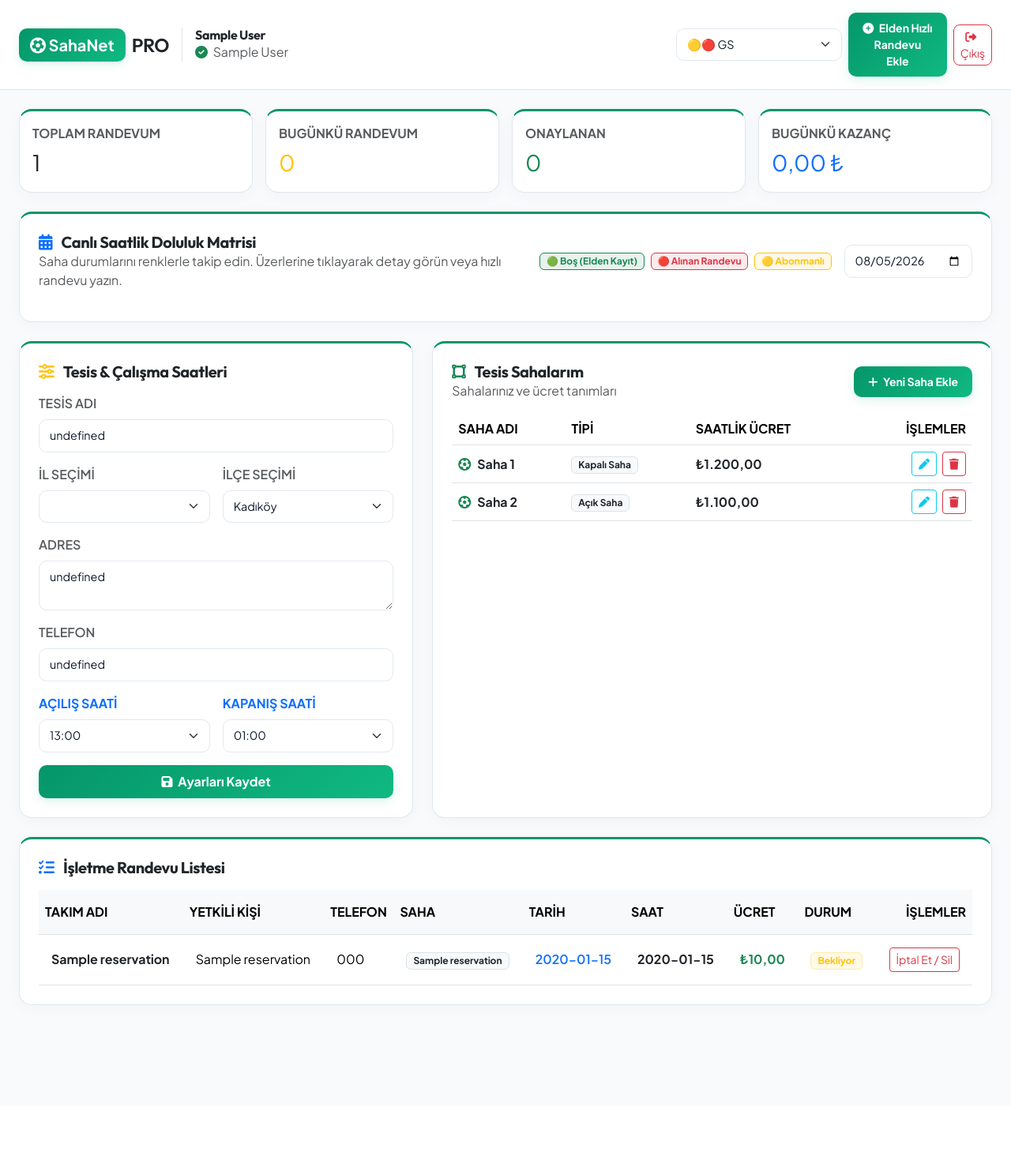
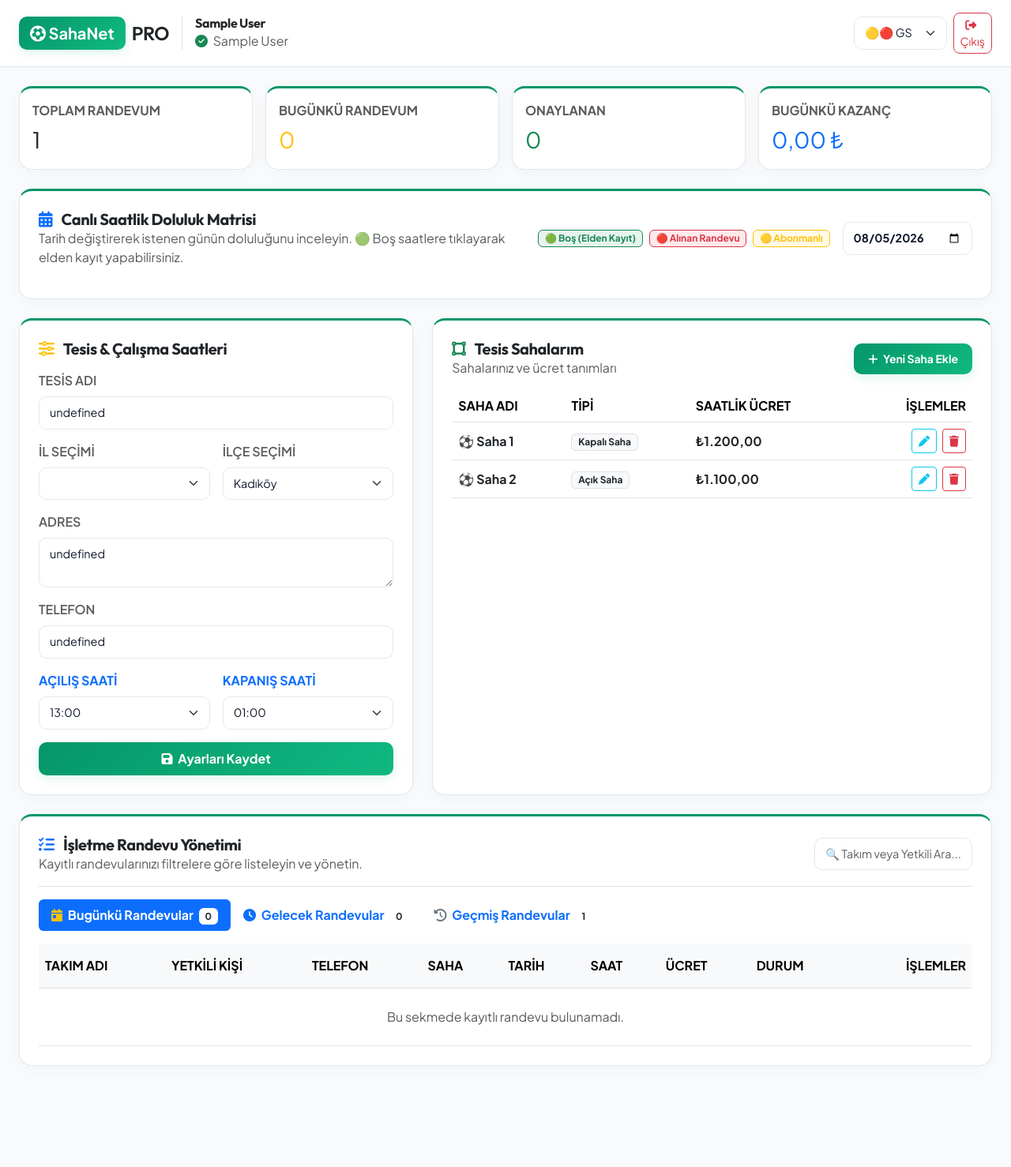
Before and after one commit to Sefabd/halisaha-randevu, a PHP site: page /owner_dashboard.php in a window 1280 px wide. Shown: the whole page at 79% size. Before the commit the page ends 1273 px from the top, so only its background shows below. Run offline with PHP 8.4, Linux system fonts and the light colour scheme; the visitor is signed in with stand-in values (Sample User, id 1); tables that the repository leaves empty hold one stand-in row (values such as "Sample post").

Commit message:
fix: Block past date bookings, redesign GS/FB team colors, add facility name search bar, fix matrix date picker, and add Today/Future/Past reservation tabs in owner panel

```diff
--- a/owner_dashboard.php
+++ b/owner_dashboard.php
@@ -1,5 +1,5 @@
 <?php
-// owner_dashboard.php - Tesis İşletmecisi Paneli (Logo, Temiz Tablo & Renkli Saat Matrisi)
+// owner_dashboard.php - Tesis İşletmecisi Paneli (Sekmeli Randevu Listesi & Canlı Tarih Matrisi)
 if (session_status() === PHP_SESSION_NONE) {
     session_start();
 }
@@ -12,6 +12,7 @@ if (!isset($_SESSION['user_role']) || $_SESSION['user_role'] !== 'owner') {
 $facility_name = $_SESSION['facility_name'] ?? 'Tesisim';
 $owner_name = $_SESSION['owner_name'] ?? 'İşletmeci';
 $current_team = $_SESSION['user_team'] ?? 'neutral';
+$today_str = date('Y-m-d');
 ?>
 <!DOCTYPE html>
 <html lang="tr" data-team="<?php echo htmlspecialchars($current_team); ?>">
@@ -27,7 +28,7 @@ $current_team = $_SESSION['user_team'] ?? 'neutral';
 </head>
 <body>
 
-<!-- Header Navbar with Official Brand Logo -->
+<!-- Header Navbar (Elden Hızlı Randevu Ekle Butonu Üst Menüden Kaldırıldı) -->
 <header class="minimal-navbar py-3 mb-4">
     <div class="container-fluid px-4 d-flex align-items-center justify-content-between">
         <div class="d-flex align-items-center gap-3">
@@ -53,9 +54,6 @@ $current_team = $_SESSION['user_team'] ?? 'neutral';
                 <option value="neutral" <?php echo $current_team === 'neutral' ? 'selected' : ''; ?>>🟢⚪ Yeşil</option>
             </select>
 
-            <button class="btn btn-team btn-sm" data-bs-toggle="modal" data-bs-target="#walkinModal">
-                <i class="fa-solid fa-plus-circle me-1"></i> Elden Hızlı Randevu Ekle
-            </button>
             <a href="api/auth.php?action=logout" class="btn btn-outline-danger btn-sm rounded-3">
                 <i class="fa-solid fa-right-from-bracket me-1"></i> Çıkış
             </a>
@@ -93,21 +91,20 @@ $current_team = $_SESSION['user_team'] ?? 'neutral';
         </div>
     </div>
 
-    <!-- RENKLİ SAAT MATRİSİ PANENLİ (🟢 Yeşil: Boş | 🔴 Kırmızı: Alınan Normal | 🟡 Sarı: Abonmanlı) -->
+    <!-- RENKLİ SAAT MATRİSİ (SEÇİLEN TARİHE GÖRE CANLI GÜNCELLENİR) -->
     <section class="minimal-card p-4 mb-4">
         <div class="d-flex justify-content-between align-items-center mb-3">
             <div>
                 <h5 class="fw-bold text-dark mb-0"><i class="fa-solid fa-calendar-days text-primary me-2"></i> Canlı Saatlik Doluluk Matrisi</h5>
-                <span class="text-muted fs-8">Saha durumlarını renklerle takip edin. Üzerlerine tıklayarak detay görün veya hızlı randevu yazın.</span>
+                <span class="text-muted fs-8">Tarih değiştirerek istenen günün doluluğunu inceleyin. 🟢 Boş saatlere tıklayarak elden kayıt yapabilirsiniz.</span>
             </div>
             <div class="d-flex align-items-center gap-3">
-                <!-- Color Legend -->
-                <div class="d-flex align-items-center gap-2 fs-8">
+                <div class="d-flex align-items-center gap-2 fs-8 d-none d-md-flex">
                     <span class="badge bg-success bg-opacity-10 text-success border border-success">🟢 Boş (Elden Kayıt)</span>
                     <span class="badge bg-danger bg-opacity-10 text-danger border border-danger">🔴 Alınan Randevu</span>
                     <span class="badge bg-warning bg-opacity-10 text-warning border border-warning">🟡 Abonmanlı</span>
                 </div>
-                <input type="date" class="form-control form-control-sm max-w-150" id="matrixDate" onchange="loadOwnerFacility()">
+                <input type="date" class="form-control form-control-sm max-w-160 fw-bold border-primary" id="matrixDate" value="<?php echo $today_str; ?>" onchange="renderOwnerMatrix()">
             </div>
         </div>
 
@@ -122,7 +119,7 @@ $current_team = $_SESSION['user_team'] ?? 'neutral';
     </section>
 
     <div class="row g-4 mb-4">
-        <!-- 1. TESİS AYARLARI VE DİNAMİK İL/İLÇE DROPDOWN -->
+        <!-- 1. TESİS AYARLARI -->
         <div class="col-lg-5">
             <div class="minimal-card p-4 h-100">
                 <h5 class="fw-bold text-dark mb-3">
@@ -136,7 +133,6 @@ $current_team = $_SESSION['user_team'] ?? 'neutral';
                             <input type="text" class="form-control" name="name" id="fac_name" required>
                         </div>
 
-                        <!-- 5 İL VE TÜM İLÇELERİ DROPDOWN (SERBEST METİN GİRİŞİ YERİNE) -->
                         <div class="col-6">
                             <label class="form-label text-muted fs-7 fw-semibold">İL SEÇİMİ</label>
                             <select class="form-select" name="city" id="fac_city" onchange="onOwnerCityChange()">
@@ -161,7 +157,6 @@ $current_team = $_SESSION['user_team'] ?? 'neutral';
                             <input type="text" class="form-control" name="phone" id="fac_phone" required>
                         </div>
 
-                        <!-- Çalışma Saatleri -->
                         <div class="col-6">
                             <label class="form-label text-primary fs-7 fw-bold">AÇILIŞ SAATİ</label>
                             <select class="form-select" name="open_time" id="fac_open_time">
@@ -228,9 +223,41 @@ $current_team = $_SESSION['user_team'] ?? 'neutral';
         </div>
     </div>
 
-    <!-- 3. KENDİ SAHALARIMIN RANDEVU LİSTESİ (TEMİZ GÖRSEL TABLO REVİZYONU - SCREENSHOT 5 FIX) -->
+    <!-- 3. REKOR DÜZEYDE REVİZE EDİLMİŞ SEKMELİ İŞLETME RANDEVU LİSTESİ (BUGÜNKÜ / GELECEK / GEÇMİŞ) -->
     <section class="minimal-card p-4 mb-5">
-        <h4 class="fw-bold text-dark mb-3 fs-5"><i class="fa-solid fa-list-check text-primary me-2"></i> İşletme Randevu Listesi</h4>
+        <div class="d-flex flex-column flex-md-row justify-content-between align-items-md-center gap-3 mb-3 border-bottom pb-3">
+            <div>
+                <h4 class="fw-bold text-dark mb-0 fs-5"><i class="fa-solid fa-list-check text-primary me-2"></i> İşletme Randevu Yönetimi</h4>
+                <span class="text-muted fs-7">Kayıtlı randevularınızı filtrelere göre listeleyin ve yönetin.</span>
+            </div>
+
+            <!-- CANLI ARAMA KUTUSU -->
+            <div class="max-w-300">
+                <input type="text" class="form-control form-control-sm" id="searchReservationQuery" placeholder="🔍 Takım veya Yetkili Ara..." oninput="filterReservations()">
+            </div>
+        </div>
+
+        <!-- 3 FILTER TABS -->
+        <div class="d-flex justify-content-between align-items-center mb-3">
+            <ul class="nav nav-pills" id="reservationFilterTabs">
+                <li class="nav-item">
+                    <button class="nav-link active fw-bold py-1.5 px-3 fs-7" onclick="setReservationTab('today')">
+                        <i class="fa-solid fa-calendar-day me-1 text-warning"></i> Bugünkü Randevular <span class="badge bg-white text-dark ms-1" id="tabCountToday">0</span>
+                    </button>
+                </li>
+                <li class="nav-item">
+                    <button class="nav-link fw-bold py-1.5 px-3 fs-7" onclick="setReservationTab('future')">
+                        <i class="fa-solid fa-clock me-1 text-primary"></i> Gelecek Randevular <span class="badge bg-white text-dark ms-1" id="tabCountFuture">0</span>
+                    </button>
+                </li>
+                <li class="nav-item">
+                    <button class="nav-link fw-bold py-1.5 px-3 fs-7" onclick="setReservationTab('past')">
+                        <i class="fa-solid fa-history me-1 text-secondary"></i> Geçmiş Randevular <span class="badge bg-white text-dark ms-1" id="tabCountPast">0</span>
+                    </button>
+                </li>
+            </ul>
+        </div>
+
         <div class="table-responsive">
             <table class="table table-hover align-middle m-0 fs-7">
                 <thead class="table-light text-muted border-bottom">
@@ -253,7 +280,7 @@ $current_team = $_SESSION['user_team'] ?? 'neutral';
 
 </div>
 
-<!-- Modal: RANDEVU DETAY POPUP (DOLU SAATE TIKLANINCA AÇILIR) -->
+<!-- Modal: RANDEVU DETAY POPUP -->
 <div class="modal fade" id="reservationDetailsModal" tabindex="-1" aria-hidden="true">
     <div class="modal-dialog modal-dialog-centered modal-sm">
         <div class="modal-content">
@@ -367,6 +394,8 @@ $current_team = $_SESSION['user_team'] ?? 'neutral';
 
 <script src="https://cdn.jsdelivr.net/npm/bootstrap@5.3.3/dist/js/bootstrap.bundle.min.js"></script>
 <script>
+const TODAY_STR = '<?php echo $today_str; ?>';
+
 const CITIES_DISTRICTS = {
     'İstanbul': ['Kadıköy', 'Beşiktaş', 'Üsküdar', 'Şişli', 'Beyoğlu', 'Maltepe', 'Ataşehir', 'Ümraniye', 'Bakırköy', 'Fatih', 'Pendik', 'Sarıyer'],
     'Ankara': ['Çankaya', 'Keçiören', 'Yenimahalle', 'Mamak', 'Etimesgut', 'Sincan', 'Gölbaşı'],
@@ -376,10 +405,6 @@ const CITIES_DISTRICTS = {
 };
 
 document.addEventListener('DOMContentLoaded', () => {
-    const todayStr = new Date().toISOString().split('T')[0];
-    document.getElementById('matrixDate').value = todayStr;
-    document.getElementById('walkinDate').value = todayStr;
-
     loadOwnerFacility();
     loadOwnerReservations();
 });
@@ -404,6 +429,7 @@ function onOwnerCityChange(defaultDistrict = null) {
 let ownerFieldsData = [];
 let ownerFacilityData = null;
 let ownerReservationsData = [];
+let activeReservationTab = 'today';
 
 async function loadOwnerFacility() {
     const res = await fetch('api/facility.php?action=get_owner_facility');
@@ -436,8 +462,12 @@ function renderOwnerFields(fields) {
 
     let html = '';
     fields.forEach(f => {
+        let icon = '⚽';
+        if (f.field_name.includes('Basketbol') || (f.field_type && f.field_type.includes('Basketbol'))) icon = '🏀';
+        else if (f.field_name.includes('Tenis') || (f.field_type && f.field_type.includes('Tenis'))) icon = '🎾';
+
         html += `<tr>
-            <td class="fw-bold text-dark"><i class="fa-solid fa-futbol text-success me-2"></i>${escapeHtml(f.field_name)}</td>
+            <td class="fw-bold text-dark">${icon} ${escapeHtml(f.field_name)}</td>
             <td><span class="badge bg-light text-dark border">${escapeHtml(f.field_type)}</span></td>
             <td class="fw-bold text-dark">₺${parseFloat(f.hourly_fee).toLocaleString('tr-TR', {minimumFractionDigits:2})}</td>
             <td class="text-end">
@@ -472,7 +502,11 @@ function renderOwnerMatrix() {
     let bHtml = '';
 
     ownerFieldsData.forEach(field => {
-        bHtml += `<tr><td class="fw-bold text-dark text-start py-2">${escapeHtml(field.field_name)}</td>`;
+        let icon = '⚽';
+        if (field.field_name.includes('Basketbol') || (field.field_type && field.field_type.includes('Basketbol'))) icon = '🏀';
+        else if (field.field_name.includes('Tenis') || (field.field_type && field.field_type.includes('Tenis'))) icon = '🎾';
+
+        bHtml += `<tr><td class="fw-bold text-dark text-start py-2">${icon} ${escapeHtml(field.field_name)}</td>`;
 
         hours.forEach(h => {
             const booking = ownerReservationsData.find(r => r.field_id == field.id && r.reservation_date === date && r.reservation_time === h && r.status !== 'İptal');
@@ -480,16 +514,16 @@ function renderOwnerMatrix() {
             if (booking) {
                 const isSub = booking.subscription_plan && booking.subscription_plan !== 'Standart';
                 const badgeClass = isSub ? 'slot-busy-sub' : 'slot-busy-normal';
-                const icon = isSub ? 'fa-crown' : 'fa-lock';
+                const iconClass = isSub ? 'fa-crown' : 'fa-lock';
 
                 bHtml += `<td>
                     <div class="slot-badge ${badgeClass}" onclick="showBookingDetails(${booking.id})" title="Detay için tıkla">
-                        <i class="fa-solid ${icon} me-1"></i>${h}
+                        <i class="fa-solid ${iconClass} me-1"></i>${h}
                     </div>
                 </td>`;
             } else {
                 bHtml += `<td>
-                    <div class="slot-badge slot-free" onclick="quickWalkinModal(${field.id}, '${h}')" title="Hızlı Elden Kayıt">
+                    <div class="slot-badge slot-free" onclick="quickWalkinModal(${field.id}, '${date}', '${h}')" title="Hızlı Elden Kayıt">
                         +${h}
                     </div>
                 </td>`;
@@ -520,8 +554,9 @@ function showBookingDetails(id) {
     new bootstrap.Modal(document.getElementById('reservationDetailsModal')).show();
 }
 
-function quickWalkinModal(fieldId, time) {
+function quickWalkinModal(fieldId, date, time) {
     document.getElementById('walkinFieldSelect').value = fieldId;
+    document.getElementById('walkinDate').value = date;
     document.getElementById('walkinTimeSelect').value = time;
     new bootstrap.Modal(document.getElementById('walkinModal')).show();
 }
@@ -597,26 +632,65 @@ async function deleteField(id) {
 async function loadOwnerReservations() {
     const res = await fetch('api/reservations.php?action=list');
     const json = await res.json();
-    const tbody = document.getElementById('ownerReservationsBody');
 
     if (json.status === 'success') {
         ownerReservationsData = json.data;
         renderOwnerMatrix();
+        filterReservations();
+    }
+}
 
-        let total = json.data.length;
-        let todayCount = 0;
+function setReservationTab(tab) {
+    activeReservationTab = tab;
+    document.querySelectorAll('#reservationFilterTabs .nav-link').forEach(el => el.classList.remove('active'));
+    event.currentTarget.classList.add('active');
+    filterReservations();
+}
+
+function filterReservations() {
+    const query = document.getElementById('searchReservationQuery').value.toLowerCase().trim();
+    const tbody = document.getElementById('ownerReservationsBody');
+
+    let todayRes = [];
+    let futureRes = [];
+    let pastRes = [];
+    let income = 0;
     let approvedCount = 0;
-        let income = 0;
-        const todayStr = new Date().toISOString().split('T')[0];
+
+    ownerReservationsData.forEach(r => {
+        if (r.reservation_date === TODAY_STR) {
+            todayRes.push(r);
+            if (r.status === 'Onaylandı' || r.status === 'Tamamlandı') income += parseFloat(r.fee);
+        } else if (r.reservation_date > TODAY_STR) {
+            futureRes.push(r);
+        } else {
+            pastRes.push(r);
+        }
+        if (r.status === 'Onaylandı') approvedCount++;
+    });
+
+    document.getElementById('tabCountToday').innerText = todayRes.length;
+    document.getElementById('tabCountFuture').innerText = futureRes.length;
+    document.getElementById('tabCountPast').innerText = pastRes.length;
+
+    document.getElementById('ownerStatTotal').innerText = ownerReservationsData.length;
+    document.getElementById('ownerStatToday').innerText = todayRes.length;
+    document.getElementById('ownerStatApproved').innerText = approvedCount;
+    document.getElementById('ownerStatIncome').innerText = income.toLocaleString('tr-TR', {minimumFractionDigits:2}) + ' ₺';
+
+    let activeList = (activeReservationTab === 'today') ? todayRes : ((activeReservationTab === 'future') ? futureRes : pastRes);
+
+    if (query) {
+        activeList = activeList.filter(r => r.team_name.toLowerCase().includes(query) || r.contact_name.toLowerCase().includes(query) || r.phone.includes(query));
+    }
+
+    if (activeList.length === 0) {
+        tbody.innerHTML = `<tr><td colspan="9" class="text-center text-muted py-4">Bu sekmede kayıtlı randevu bulunamadı.</td></tr>`;
+        return;
+    }
 
     let html = '';
-        json.data.forEach(r => {
-            if (r.reservation_date === todayStr) {
-                todayCount++;
-                if (r.status === 'Onaylandı' || r.status === 'Tamamlandı') income += parseFloat(r.fee);
-            }
-            if (r.status === 'Onaylandı') approvedCount++;
-
+    activeList.forEach(r => {
         html += `<tr>
             <td class="fw-bold text-dark px-3 py-3">${escapeHtml(r.team_name)}</td>
             <td class="px-3 py-3">${escapeHtml(r.contact_name)}</td>
@@ -632,13 +706,7 @@ async function loadOwnerReservations() {
         </tr>`;
     });
 
-        tbody.innerHTML = html || `<tr><td colspan="9" class="text-center text-muted py-4">Tesisinize ait henüz randevu yok.</td></tr>`;
-
-        document.getElementById('ownerStatTotal').innerText = total;
-        document.getElementById('ownerStatToday').innerText = todayCount;
-        document.getElementById('ownerStatApproved').innerText = approvedCount;
-        document.getElementById('ownerStatIncome').innerText = income.toLocaleString('tr-TR', {minimumFractionDigits:2}) + ' ₺';
-    }
+    tbody.innerHTML = html;
 }
 
 async function saveWalkinReservation(e) {
```
Also changed, not shown: css/style.css (+17 -18 lines), index.php (+70 -35 lines). Lines whose indentation alone changed are shown as unchanged.
